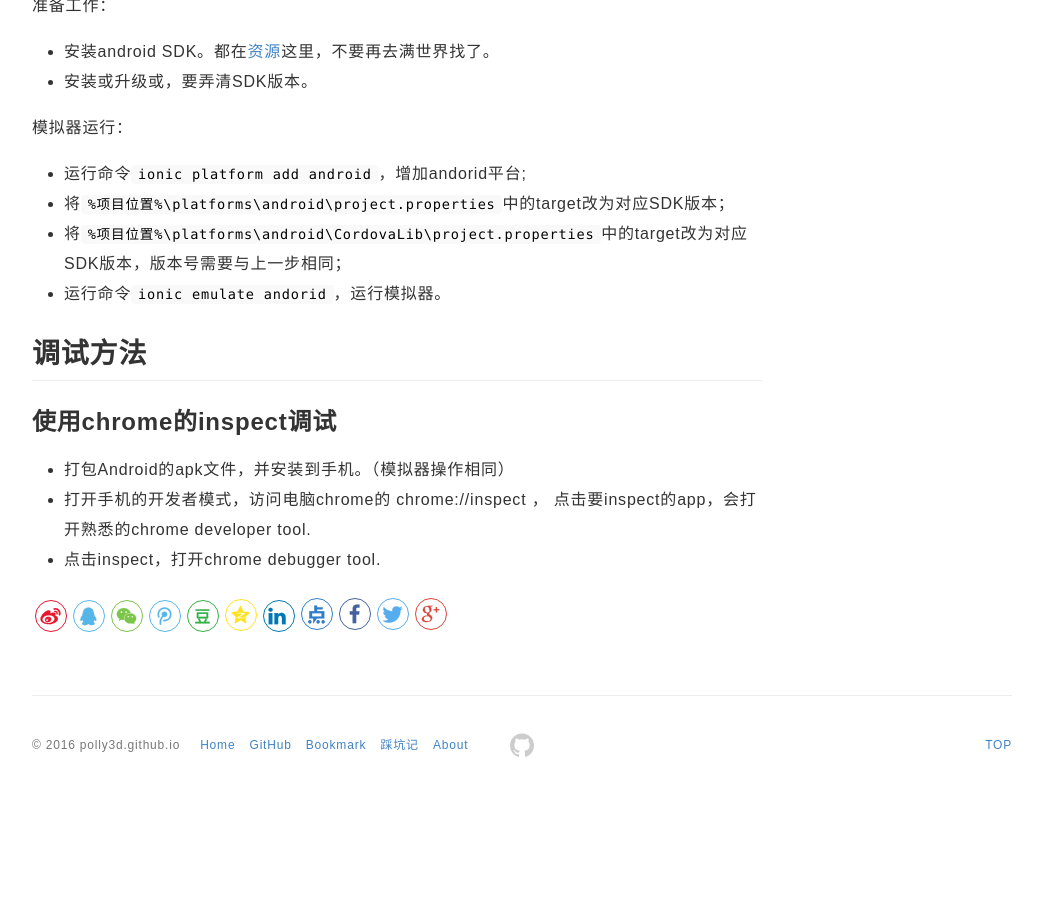
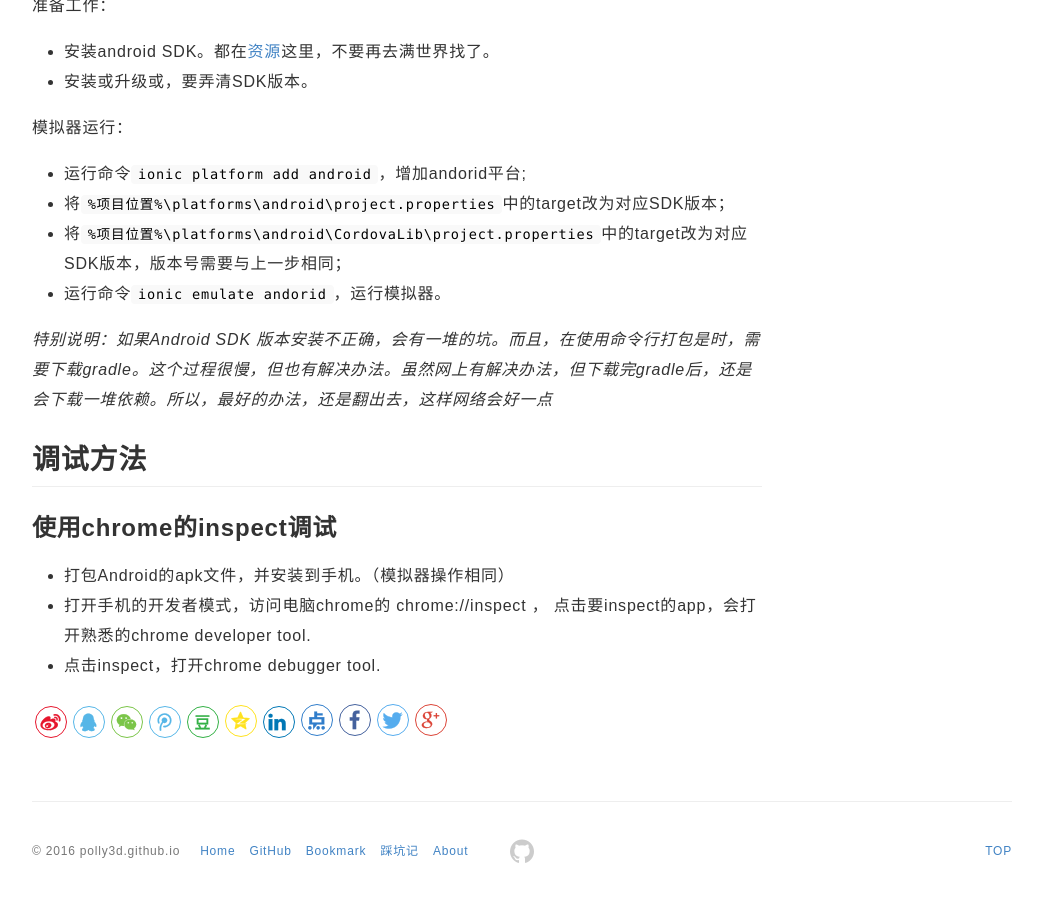
Before and after one commit to polly3d/polly3d.github.io, a Jekyll site: the page built from _posts/2016-10-28-ionic_learn.md, in a window 1280 px wide and 900 px high, scrolled down 2027 px. Shown: the whole window, without its empty margins (118-1161 px from the left). Built offline with Jekyll 4.4.1, drawn with Linux system fonts in a browser that asks for light colours; comment, search, counter and statistics services are not loaded; before the commit the page ends 2821 px from its top, so only the background shows below that.

Commit message:
add post

```diff
--- a/_posts/2016-10-28-ionic_learn.md
+++ b/_posts/2016-10-28-ionic_learn.md
@@ -85,6 +85,7 @@ login(): void {
 * 将`%项目位置%\platforms\android\CordovaLib\project.properties`中的target改为对应SDK版本，版本号需要与上一步相同；
 * 运行命令`ionic emulate andorid`，运行模拟器。
 
+*特别说明：如果Android SDK 版本安装不正确，会有一堆的坑。而且，在使用命令行打包是时，需要下载gradle。这个过程很慢，但也有解决办法。虽然网上有解决办法，但下载完gradle后，还是会下载一堆依赖。所以，最好的办法，还是翻出去，这样网络会好一点*
 
 ## 调试方法
 
```
